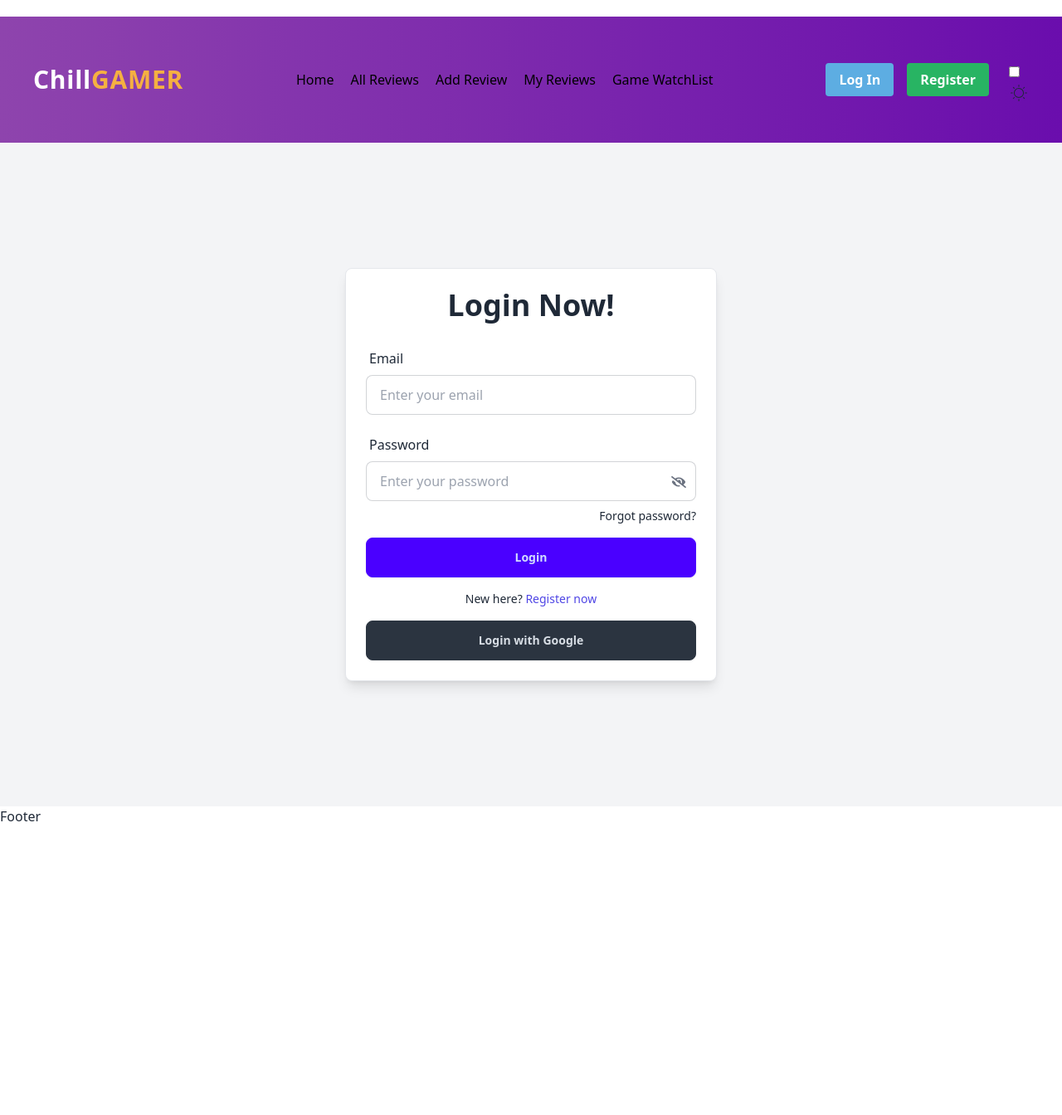
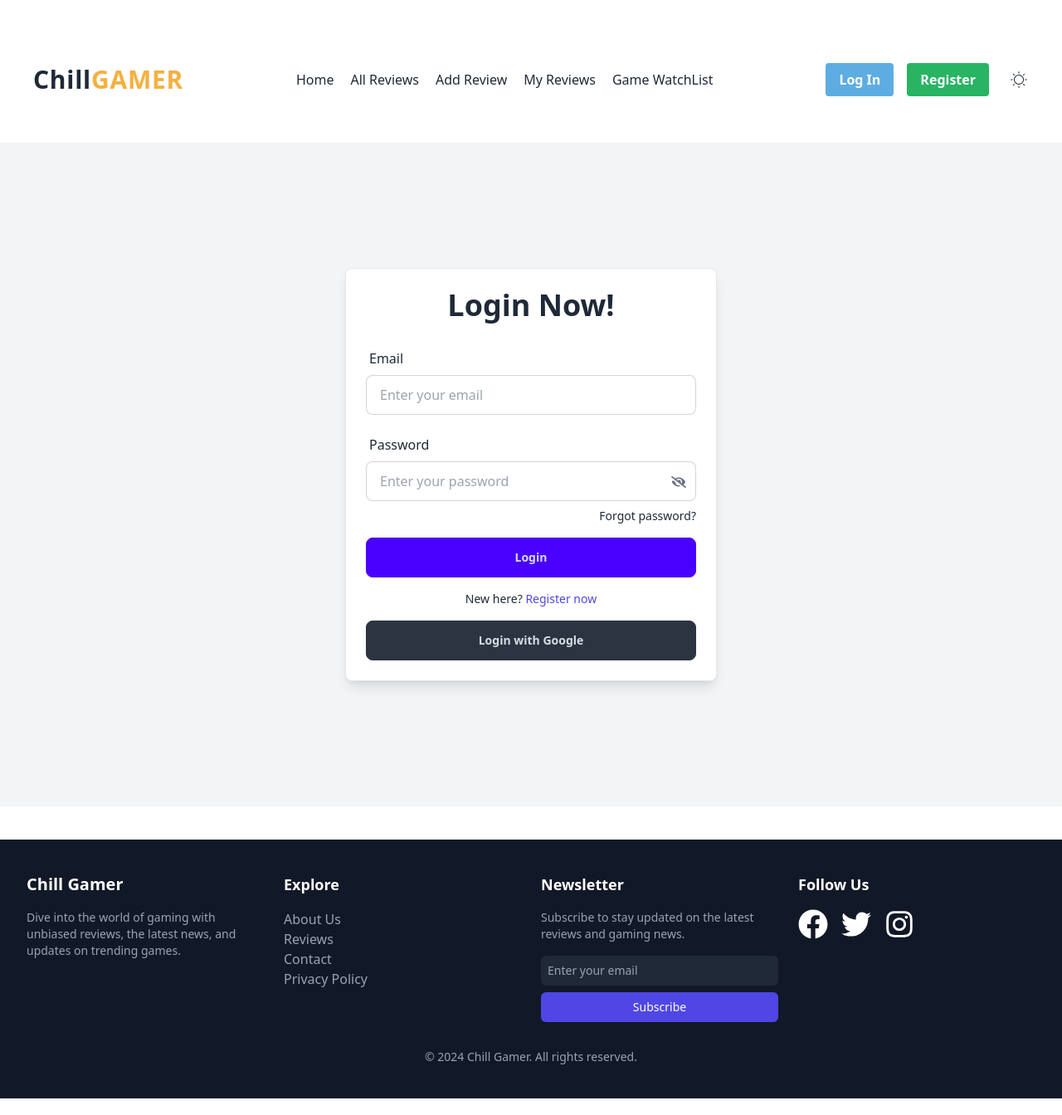
Before and after one commit to KhanTech2k/chill-gamer-client-side, a React (Vite) app: page /login in a window 1280 px wide. Shown: the whole page at 83% size. Before the commit the page ends 1016 px from the top, so only its background shows below. Built offline with nearby package versions, Linux system fonts and the light colour scheme; no server answers.

Commit message:
footer and new relases section added

```diff
--- a/package.json
+++ b/package.json
@@ -23,8 +23,11 @@
     "react-lottie": "^1.2.10",
     "react-responsive-carousel": "^3.2.23",
     "react-router-dom": "^7.0.2",
+    "react-simple-typewriter": "^5.0.1",
+    "react-slick": "^0.30.2",
     "react-toastify": "^10.0.6",
     "react-tooltip": "^5.28.0",
+    "slick-carousel": "^1.8.1",
     "sort-by": "^1.2.0",
     "sweetalert2": "^11.14.5"
   },
--- a/src/Components/DarkMode.jsx
+++ b/src/Components/DarkMode.jsx
@@ -1,17 +1,17 @@
 import React, { useState, useEffect } from "react";
-// import "./DarkMode.css";
 import { MdOutlineDarkMode } from "react-icons/md";
 import { CiLight } from "react-icons/ci";
 
 const DarkMode = () => {
   const [isDarkMode, setIsDarkMode] = useState(false);
 
-  // Set the initial theme based on localStorage
   useEffect(() => {
     const selectedTheme = localStorage.getItem("selectedTheme");
     if (selectedTheme === "dark") {
       setIsDarkMode(true);
       setDark();
+    } else {
+      setLight();
     }
   }, []);
 
@@ -25,28 +25,21 @@ const DarkMode = () => {
     localStorage.setItem("selectedTheme", "light");
   };
 
-  const toggleTheme = (e) => {
-    if (e.target.checked) {
+  const toggleTheme = () => {
+    if (isDarkMode) {
+      setLight();
+      setIsDarkMode(false);
+    } else {
       setDark();
       setIsDarkMode(true);
-    } else {
-      setLight();
-      setIsDarkMode(false);
     }
   };
 
   return (
-    <div className="dark_mode">
-      <input
-        className="dark_mode_input"
-        type="checkbox"
-        id="darkmode-toggle"
-        onChange={toggleTheme}
-        checked={isDarkMode}
-      />
-      <label className="dark_mode_label" htmlFor="darkmode-toggle">
-        <span className="icon text-2xl">{isDarkMode ? <MdOutlineDarkMode /> : <CiLight />}</span>
-      </label>
+    <div className="dark_mode" onClick={toggleTheme}>
+      <span className="icon text-2xl cursor-pointer">
+        {isDarkMode ? <MdOutlineDarkMode /> : <CiLight />}
+      </span>
     </div>
   );
 };
--- a/src/Components/Footer.jsx
+++ b/src/Components/Footer.jsx
@@ -1,10 +1,94 @@
 import React from 'react';
+import { FaFacebook, FaInstagram, FaTwitter } from 'react-icons/fa';
+import { Link } from 'react-router-dom';
 
 const Footer = () => {
     return (
-        <div>
-            Footer
-        </div>
+        <footer className="bg-gray-900 text-white py-10 mt-10">
+            <div className="max-w-7xl mx-auto px-4 sm:px-6 lg:px-8">
+                <div className="grid grid-cols-1 sm:grid-cols-2 lg:grid-cols-4 gap-6">
+                    <div>
+                        <h2 className="text-xl font-bold mb-4">Chill Gamer</h2>
+                        <p className="text-gray-400 text-sm">
+                            Dive into the world of gaming with unbiased reviews, the latest news, and updates on trending games.
+                        </p>
+                    </div>
+                    <div>
+                        <h2 className="text-lg font-semibold mb-4">Explore</h2>
+                        <ul>
+                            <li>
+                                <Link><p className="text-gray-400 hover:text-white transition"
+                                >About Us</p>
+                                </Link>
+                            </li>
+                            <li>
+                                <Link><p className="text-gray-400 hover:text-white transition">
+                                    Reviews
+                                </p></Link>
+                            </li>
+                            <li>
+                                <a className="text-gray-400 hover:text-white transition">
+                                    Contact
+                                </a>
+                            </li>
+                            <li>
+                                <a className="text-gray-400 hover:text-white transition">
+                                    Privacy Policy
+                                </a>
+                            </li>
+                        </ul>
+                    </div>
+                    <div>
+                        <h2 className="text-lg font-semibold mb-4">Newsletter</h2>
+                        <p className="text-gray-400 text-sm mb-4">
+                            Subscribe to stay updated on the latest reviews and gaming news.
+                        </p>
+
+                        <input
+                            type="email"
+                            placeholder="Enter your email"
+                            className="w-full bg-gray-800 text-sm text-gray-300 p-2 rounded-md mb-2 focus:outline-none focus:ring-2 focus:ring-indigo-500"
+                        />
+                        <button
+                            type="submit"
+                            className="w-full bg-indigo-600 hover:bg-indigo-700 text-white text-sm p-2 rounded-md transition"
+                        >
+                            Subscribe
+                        </button>
+
+                    </div>
+                    <div>
+                        <h2 className="text-lg font-semibold mb-4">Follow Us</h2>
+                        <div className="flex space-x-4">
+                            <a
+                                href="https://facebook.com"
+                                target="_blank"
+                                className=" transition"
+                            >
+                                <FaFacebook className='text-4xl'></FaFacebook>
+                            </a>
+                            <a
+                                href="https://twitter.com"
+                                target="_blank"
+                                className="transition"
+                            >
+                                <FaTwitter className='text-4xl'></FaTwitter>
+                            </a>
+                            <a
+                                href="https://instagram.com"
+                                target="_blank"
+                                className=" transition"
+                            >
+                                <FaInstagram className='text-4xl'></FaInstagram>
+                            </a>
+                        </div>
+                    </div>
+                </div>
+                <div className="mt-8 text-center text-gray-400 text-sm">
+                    &copy; {new Date().getFullYear()} Chill Gamer. All rights reserved.
+                </div>
+            </div>
+        </footer>
     );
 };
 
--- a/src/Components/Header.jsx
+++ b/src/Components/Header.jsx
@@ -9,9 +9,9 @@ const Header = () => {
     const { user, logOut } = useContext(AuthContext);
 
     return (
-        <div className="bg-gradient-to-r  from-[#8E44AD]  to-[#6A0DAD] py-6 shadow-lg">
+        <div className=" py-6 shadow-lg">
             <div className="flex flex-col lg:flex-row justify-between items-center px-10 py-6">
-                <h2 className="text-3xl font-bold text-white tracking-wide">
+                <h2 className="text-3xl font-bold tracking-wide">
                     Chill<span className="text-[#F5B041]">GAMER</span>
                 </h2>
                 <NavBar></NavBar>
--- a/src/Components/Home.jsx
+++ b/src/Components/Home.jsx
@@ -1,19 +1,45 @@
-import React from 'react';
-import { useLoaderData, Link } from 'react-router-dom';
+import React from "react";
+import { useLoaderData, Link } from "react-router-dom";
 import darazbanner from "../assets/daraz-banner.jpg";
 import pickaboobanner from "../assets/pickaboo-banner.jpg";
 import ajkerdeal from "../assets/Ajker-deal.jpg";
 import Foodpanda from "../assets/Foodpanda.png";
-import { Carousel } from 'react-responsive-carousel';
+import { Carousel } from "react-responsive-carousel";
+import Slider from "react-slick";
 import "react-responsive-carousel/lib/styles/carousel.min.css";
+import "slick-carousel/slick/slick.css";
+import "slick-carousel/slick/slick-theme.css";
 import "animate.css";
+import { Typewriter } from "react-simple-typewriter";
 
 const Home = () => {
     const reviews = useLoaderData();
-    console.log(reviews)
-    const highestRatedReviews = reviews
-        .sort((a, b) => b.rating - a.rating)
-        .slice(0, 6);
+    const highestRatedReviews = reviews.sort((a, b) => b.rating - a.rating).slice(0, 6);
+
+    const settings = {
+        dots: true,
+        infinite: true,
+        arrows: true,
+        slidesToShow: 3,
+        slidesToScroll: 1,
+        autoplay: true,
+        responsive: [
+            {
+                breakpoint: 1024,
+                settings: {
+                    slidesToShow: 2,
+                },
+            },
+            {
+                breakpoint: 640,
+                settings: {
+                    slidesToShow: 1,
+                },
+            },
+        ],
+    };
+
+    const newReleases = reviews.filter((review) => review.publishingYear >= 2024);
 
     return (
         <div>
@@ -78,34 +104,95 @@ const Home = () => {
                     </div>
                 </Carousel>
             </div>
-
-            {/* Highest Rated Games Section */}
             <div className="mt-8">
-                <h2 className="text-3xl font-bold text-center mb-6">Highest Rated Games</h2>
+                <h2 className="text-3xl font-extrabold text-center mb-6">
+                    Highest Rated Games
+                </h2>
                 <div className="grid grid-cols-1 sm:grid-cols-2 lg:grid-cols-3 gap-6">
                     {highestRatedReviews.map((review) => (
                         <div
                             key={review._id}
-                            className="border border-gray-200 shadow-lg rounded-lg p-4 "
+                            className="border border-gray-200 shadow-lg rounded-lg overflow-hidden hover:shadow-2xl transform transition duration-300 hover:-translate-y-2"
                         >
                             <img
                                 src={review.gameCover}
                                 alt={review.gameTitle}
-                                className="w-full h-48 object-cover rounded-md mb-4"
+                                className="w-full h-56 object-cover"
                             />
-                            <h3 className="text-xl font-semibold">{review.gameTitle}</h3>
-                            <p className="text-gray-600">Genre: {review.genre}</p>
-                            <p className="text-gray-600">Year: {review.publishingYear}</p>
-                            <p className="text-indigo-600 font-bold">Rating: {review.rating}/10</p>
-                            <Link
-                                to={`/allReviews/reviewDetails/${review._id}`}
-                                className="btn btn-primary mt-4"
-                            >
-                                Explore Details
-                            </Link>
+                            <div className="p-6">
+                                <h3 className="text-xl font-semibold mb-2">
+                                    {review.gameTitle}
+                                </h3>
+                                <p className="mb-1">
+                                    🎮 Genre:{" "}
+                                    <span className="font-medium">{review.genre}</span>
+                                </p>
+                                <p className="mb-1">
+                                    📅 Year:{" "}
+                                    <span className="font-medium">{review.publishingYear}</span>
+                                </p>
+                                <p className="text-indigo-600 font-bold text-lg">
+                                    ⭐ Rating: {review.rating}/10
+                                </p>
+                                <Link
+                                    to={`/allReviews/reviewDetails/${review._id}`}
+                                    className="inline-block mt-4 px-6 py-2 text-sm font-medium text-white bg-indigo-600 rounded-md hover:bg-indigo-700 transition"
+                                >
+                                    Explore Details
+                                </Link>
+                            </div>
                         </div>
                     ))}
                 </div>
+            </div>
+            <div className="mt-12">
+                <h2 className="text-3xl font-extrabold text-center mb-6">
+                    <Typewriter
+                        words={["New Releases"]}
+                        loop={false}
+                        cursor
+                        cursorStyle="|"
+                        typeSpeed={70}
+                        deleteSpeed={50}
+                        delaySpeed={1000}
+                    />
+                </h2>
+                <Slider {...settings}>
+                    {newReleases.map((review) => (
+                        <div
+                            key={review._id}
+                            className="px-4 w-full sm:w-1/2 md:w-1/3 lg:w-1/4"
+                        >
+                            <div className="border border-gray-200 shadow-lg rounded-lg overflow-hidden hover:shadow-2xl transform transition duration-300 hover:-translate-y-2">
+                                <img
+                                    src={review.gameCover}
+                                    alt={review.gameTitle}
+                                    className="w-full h-56 object-cover"
+                                />
+                                <div className="p-4">
+                                    <h3 className="text-lg font-semibold mb-2">
+                                        {review.gameTitle}
+                                        <div className="badge ml-4 bg-green-900 text-white">NEW</div>
+                                    </h3>
+                                    <p className="mb-1">
+                                        🎮 Genre:{" "}
+                                        <span className="font-medium">{review.genre}</span>
+                                    </p>
+                                    <p className="mb-1">
+                                        📅 Year:{" "}
+                                        <span className="font-medium">{review.publishingYear}</span>
+                                    </p>
+                                    <Link
+                                        to={`/allReviews/reviewDetails/${review._id}`}
+                                        className="inline-block mt-4 px-4 py-2 text-sm font-medium text-white bg-green-600 rounded-md hover:bg-green-700 transition"
+                                    >
+                                        Explore Details
+                                    </Link>
+                                </div>
+                            </div>
+                        </div>
+                    ))}
+                </Slider>
             </div>
         </div>
     );
--- a/src/Components/Login.jsx
+++ b/src/Components/Login.jsx
@@ -104,7 +104,6 @@ const Login = () => {
                             Forgot password?
                         </Link>
                     </div>
-                    {error && <p className="text-red-500 text-sm mt-2">{error}</p>}
                     <div className="form-control mt-6">
                         <button className="btn btn-primary w-full">Login</button>
                     </div>
--- a/src/Components/NavBar.jsx
+++ b/src/Components/NavBar.jsx
@@ -3,7 +3,7 @@ import { NavLink } from 'react-router-dom';
 
 const NavBar = () => {
     return (
-        <div className='space-x-5 text-black py-4 flex justify-center items-center flex-wrap'>
+        <div className='space-x-5 py-4 flex justify-center items-center flex-wrap'>
             <NavLink to='/' className='flex justify-center items-center gap-1'> Home</NavLink>
             <NavLink to='/allReviews' className='flex justify-center items-center gap-1'> All Reviews</NavLink>
             <NavLink to='addreview' className='flex justify-center items-center gap-1'> Add Review</NavLink>
--- a/src/Layouts/HomeLayouts.jsx
+++ b/src/Layouts/HomeLayouts.jsx
@@ -4,7 +4,7 @@ import Footer from '../Components/Footer';
 
 const HomeLayout = () => {
     return (
-        <div className='py-5'>
+        <div className='container mx-auto py-5'>
             <header>
                 <Header></Header>
                 <Outlet></Outlet>
```
Also changed, not shown: 1 other file (tests, documents, lock files or other folders).
